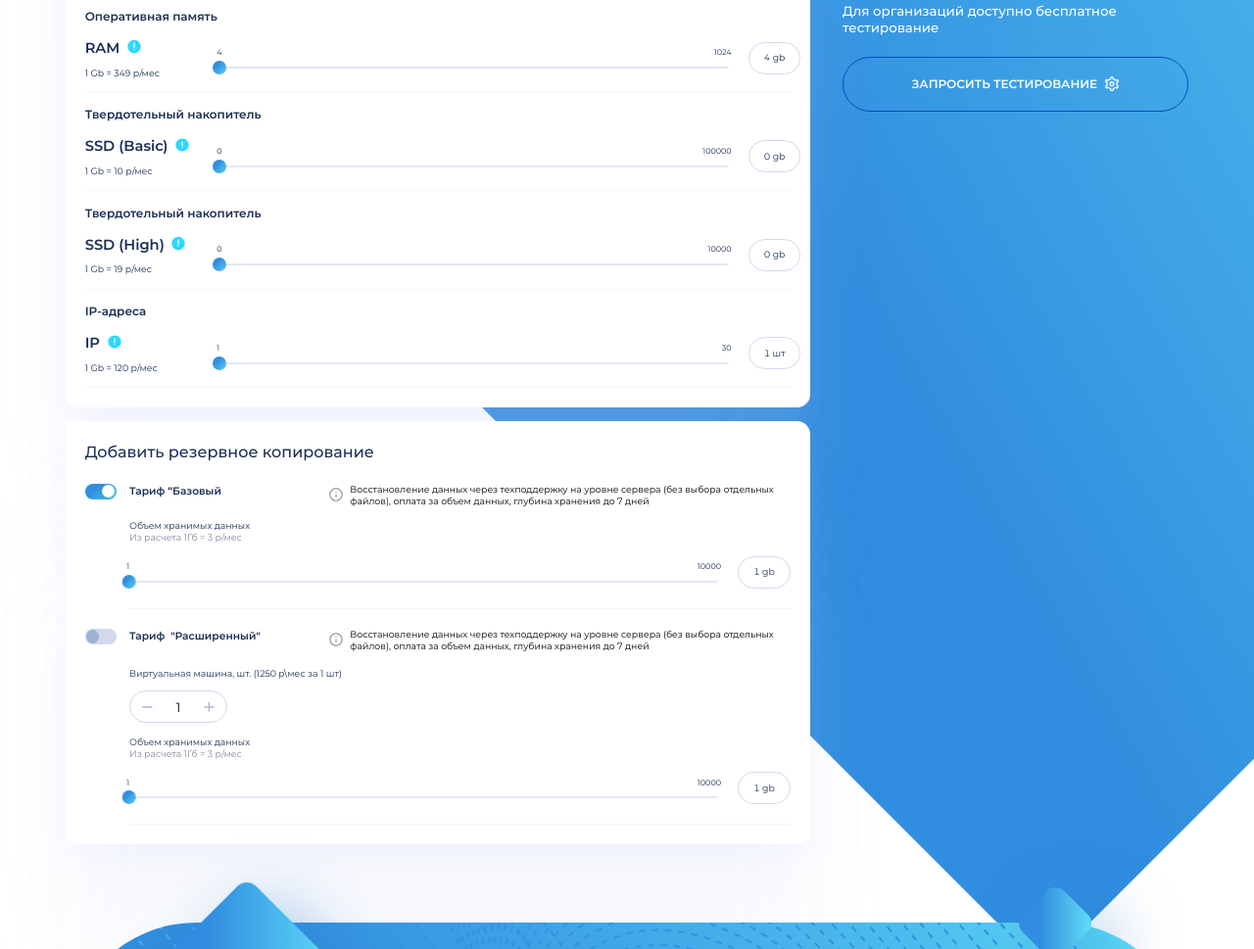
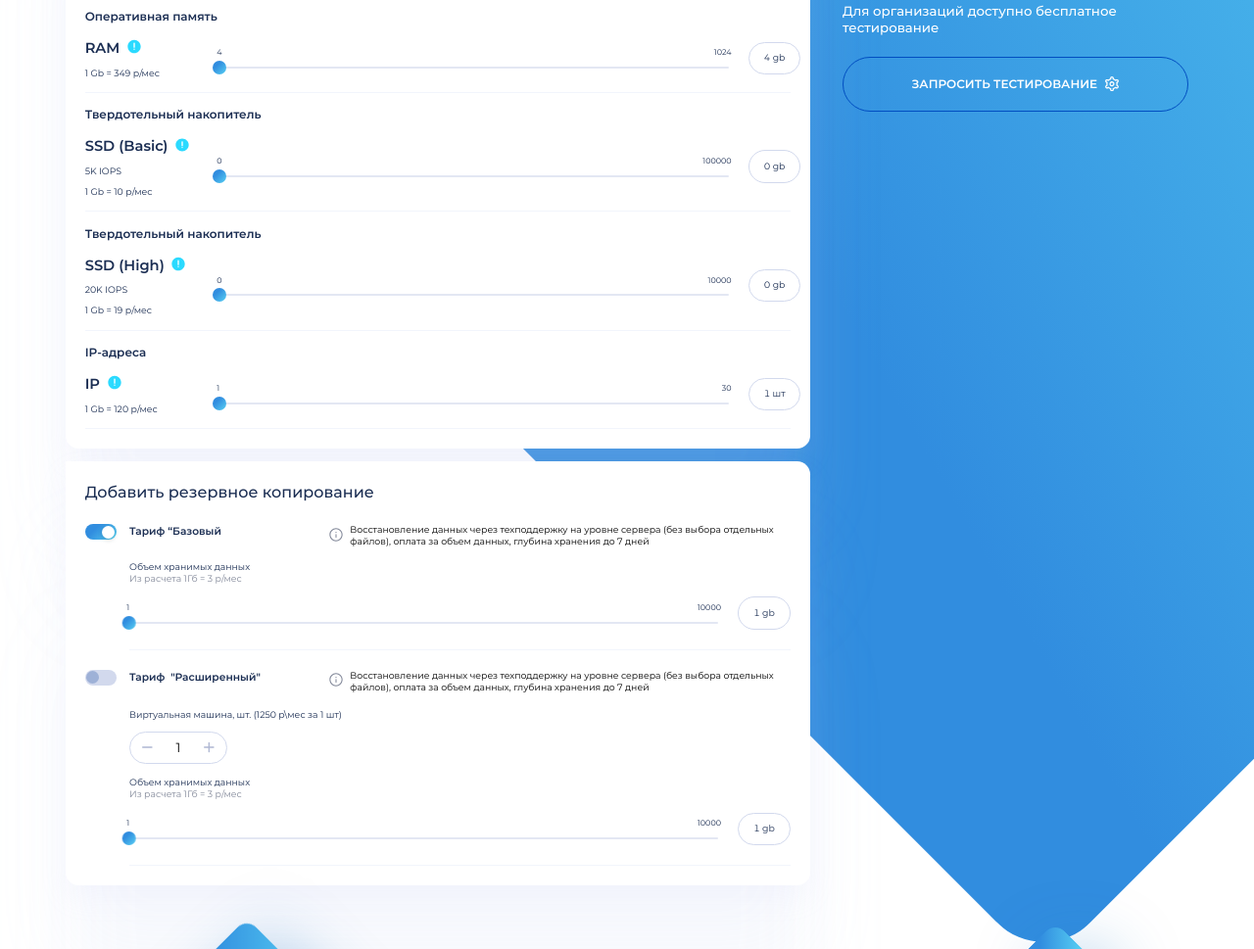
Before and after one commit to Gabbasov98/mCloud, a plain HTML site: page index.html in a window 1280 px wide. Shown: the part 2102-3071 px from the top of the page at 98% size. Drawn offline with Linux system fonts and the light colour scheme; files whose address does not match are found by name.

Commit message:
fixed bugs

```diff
--- a/index.html
+++ b/index.html
@@ -504,6 +504,9 @@
                                                         </div>
                                                     </div>
                                                     <div class="text14">
+                                                        5K IOPS
+                                                    </div>
+                                                    <div class="text14">
                                                         1 Gb = 10 р/мес
                                                     </div>
                                                 </div>
@@ -540,6 +543,9 @@
                                                         <div class="hint-btn">
                                                             <img src="img/info2.svg" alt="">
                                                         </div>
+                                                    </div>
+                                                    <div class="text14">
+                                                        20K IOPS
                                                     </div>
                                                     <div class="text14">
                                                         1 Gb = 19 р/мес
```
